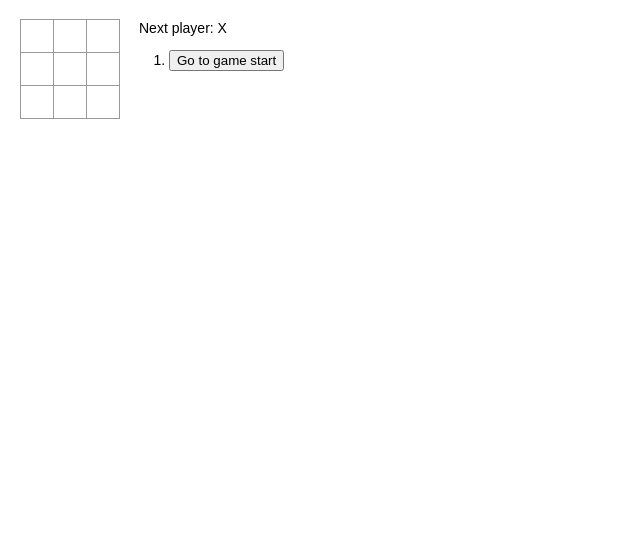
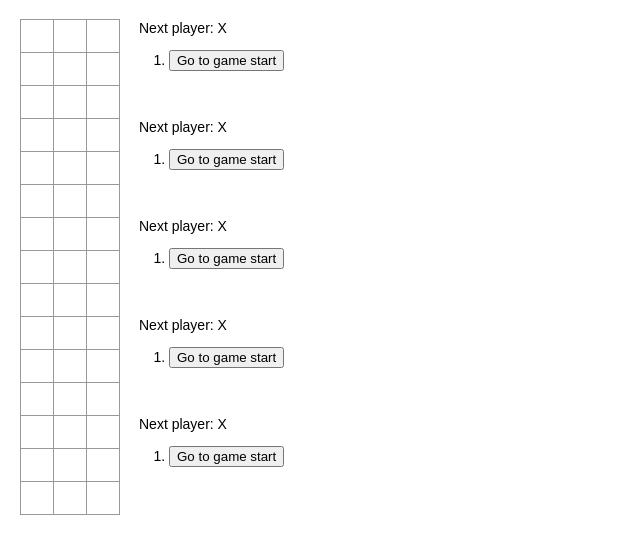
Before and after one commit to Gr0Bert/tictactoe, a React (Create React App) app: page / in a window 1280 px wide. Shown: the top 554 px of the page, without its empty margins (0-640 px from the left). Built offline with nearby package versions, Linux system fonts and the light colour scheme.

Commit message:
independent boards

```diff
--- a/src/index.tsx
+++ b/src/index.tsx
@@ -1,89 +1,100 @@
 import React from 'react';
 import ReactDOM from 'react-dom';
-import {Action, Reducer, createStore} from 'redux';
+import {createStore, Reducer} from 'redux';
 import './index.css';
-import {connect, Provider, useDispatch, useSelector} from "react-redux";
+import {Provider, useDispatch, useSelector} from "react-redux";
 
-enum ActionType {
-    SQUARE_CLICKED = "SQUARE_CLICKED",
-    STEP_CLICKED = "STEP_CLICKED"
+interface GameAction<S> {
+    type: "GAME_ACTION"
+    changeState: ChangeState<S>
 }
 
-interface SquareClicked extends Action<ActionType.SQUARE_CLICKED> {
-    type: ActionType.SQUARE_CLICKED
-    squareIndex: number
+type ChangeState<S> = (state: S) => S
+
+type SquareState = {value: string, isXNext: boolean}
+
+type SquareProps = {
+    value: string
+    dispatcher: GameDispatcher<SquareState>
 }
 
-interface StepClicked extends Action<ActionType.STEP_CLICKED> {
-    type: ActionType.STEP_CLICKED
-    stepNumber: number
+const squareToggled = (): ChangeState<SquareState> => {
+    return (state) => {
+        return {
+            value: state.isXNext ? "X" : "O",
+            isXNext: !state.isXNext
+        }
+    }
 }
 
-type GameAction = SquareClicked | StepClicked
-
-type SquareState = {
-    index: number
-    value: string
-}
-
-type SquareProps = {
-    index: number
-}
-
-const mapGameStateToSquareState = (state: GameState, index: number) => {
-    const step = state.stepNumber
-    const newValue = state.history[step].squares[index]
-    return {
-        index: index,
-        value: newValue
-    } as SquareState
-}
-
-const squareToggled = (i: number) => {
-    return {
-        type: ActionType.SQUARE_CLICKED,
-        squareIndex: i
-    } as SquareClicked
-}
-
-function Square({index}: SquareProps) {
-    const state = useSelector<GameState, SquareState>(state => mapGameStateToSquareState(state, index))
-    const dispatch = useDispatch()
-
+function Square({value, dispatcher}: SquareProps) {
     return (
-        <button className="square" onClick={ () => dispatch(squareToggled(index))}>
-            { state.value }
+        <button className="square" onClick={ () => dispatcher.dispatch(squareToggled())}>
+            { value }
         </button>
     );
 }
 
-function Board() {
-    function renderSquare(i: number) {
-        return <Square index={i} />;
+
+type BoardProps = {
+    board: Field,
+    dispatcher: GameDispatcher<GameState>
+}
+
+function Board({board, dispatcher}: BoardProps) {
+    function squareDispatcher(index: number): GameDispatcher<SquareState> {
+        return fromParentDispatcher<GameState, SquareState>(
+            dispatcher,
+            (arg0) => {
+                return {
+                    value: arg0.history[0].squares[index],
+                    isXNext: arg0.xIsNext
+                }
+            },
+            (arg0, arg1) => {
+                const historyCopy = arg0.history.slice(arg0.stepNumber)
+                const boardCopy: string[] = historyCopy[0].squares.slice()
+                if (calculateWinner(boardCopy) || boardCopy[index] !== "") {
+                    return arg0
+                } else {
+                    boardCopy[index] = arg1.value
+                    historyCopy.unshift({squares: boardCopy})
+                    return {
+                        ...arg0,
+                        history: historyCopy,
+                        xIsNext: arg1.isXNext,
+                        stepNumber: 0
+                    }
+                }
+            }
+        )
+    }
+
+
+    function renderSquare(i: number, value: string) {
+        return <Square value={value} dispatcher={squareDispatcher(i)} />;
     }
 
     return (
         <div>
             <div className="board-row">
-                {renderSquare(0)}
-                {renderSquare(1)}
-                {renderSquare(2)}
+                {renderSquare(0, board.squares[0])}
+                {renderSquare(1, board.squares[1])}
+                {renderSquare(2, board.squares[2])}
             </div>
             <div className="board-row">
-                {renderSquare(3)}
-                {renderSquare(4)}
-                {renderSquare(5)}
+                {renderSquare(3, board.squares[3])}
+                {renderSquare(4, board.squares[4])}
+                {renderSquare(5, board.squares[5])}
             </div>
             <div className="board-row">
-                {renderSquare(6)}
-                {renderSquare(7)}
-                {renderSquare(8)}
+                {renderSquare(6, board.squares[6])}
+                {renderSquare(7, board.squares[7])}
+                {renderSquare(8, board.squares[8])}
             </div>
         </div>
     )
 }
-
-const BoardConnected = connect()(Board)
 
 type Field = {squares: Array<string>}
 
@@ -113,16 +124,24 @@ const calculateWinner = (squares: string[]): string | null => {
     return null;
 }
 
-const jumpTo = (stepNumber: number): StepClicked => {
-    return {
-        type: ActionType.STEP_CLICKED,
-        stepNumber: stepNumber
-    } as StepClicked
+const jumpTo = (stepNumber: number): ChangeState<GameState> => {
+    return (state: GameState) => {
+        return {
+            ...state,
+            stepNumber: stepNumber,
+            xIsNext: (state.history.length - stepNumber) % 2 !== 0
+        }
+    }
 }
 
-function Game() {
-    const state = useSelector<GameState, GameState>(state => state)
-    const dispatch = useDispatch()
+type GameProps = {
+    state: GameState
+    dispatcher: GameDispatcher<GameState>
+}
+
+function Game(props: GameProps) {
+    const state = props.state
+    const boardDispatcher = props.dispatcher
 
     const currentField = state.history[state.stepNumber]
     const winner = calculateWinner(currentField.squares)
@@ -134,7 +153,7 @@ function Game() {
         const jumpStep = historyLength - 1 - move
         return (
             <li key={move}>
-                <button onClick={() => dispatch(jumpTo(jumpStep))}>{desc}</button>
+                <button onClick={() => props.dispatcher.dispatch(jumpTo(jumpStep))}>{desc}</button>
             </li>
         )
     })
@@ -142,7 +161,7 @@ function Game() {
     return (
         <div className="game">
             <div className="game-board">
-                <BoardConnected />
+                <Board board={currentField} dispatcher={boardDispatcher} />
             </div>
             <div className="game-info">
                 <div>{status}</div>
@@ -152,6 +171,30 @@ function Game() {
     );
 }
 
+// ideally should be a method on GameDispatcher
+function fromParentDispatcher<S, S1>(parentDispatcher: GameDispatcher<S>, get: (arg0: S) => S1, set: (arg0: S, arg1: S1) => S): GameDispatcher<S1> {
+    const next = {} as GameDispatcher<S1>
+    next.dispatch = (modify: (arg0: S1) => S1): void => {
+        const newDispatch =  (state: S) => set(state, modify(get(state)))
+        parentDispatcher.dispatch(newDispatch)
+    }
+    return next
+}
+
+interface GameDispatcher<S> {
+    dispatch(modify: ChangeState<S>): void
+}
+
+function makeRootDispatcher<S>(reduxDispatcher: (arg0: any) => void): GameDispatcher<S> {
+    const root = {} as GameDispatcher<S>
+    root.dispatch = (modify: (arg0: S) => S): void => {
+        reduxDispatcher({
+            type: "GAME_ACTION",
+            changeState: (state: S) => modify(state)
+        })
+    }
+    return root
+}
 
 const InitialGameState = {
     history: [
@@ -164,44 +207,52 @@ const InitialGameState = {
 }
 // ========================================
 
-const gameReducer: Reducer<GameState, GameAction> = (state: GameState | undefined, action: GameAction): GameState => {
-    const stateOrInitial = state ? state : InitialGameState
+const gameStates = Array(5).fill(InitialGameState)
+
+const gameReducer: Reducer<Array<GameState>, GameAction<Array<GameState>>> = (state: Array<GameState> | undefined, action: GameAction<Array<GameState>>): Array<GameState> => {
+    const stateOrInitial = state ? state : gameStates
     switch (action.type) {
-        case ActionType.SQUARE_CLICKED:
-            const historyCopy = stateOrInitial.history.slice(stateOrInitial.stepNumber)
-            const stateCopy: string[] = historyCopy[0].squares.slice()
-            if (calculateWinner(stateCopy) || stateCopy[action.squareIndex] !== "") {
-                return stateOrInitial
-            } else {
-                stateCopy[action.squareIndex] = stateOrInitial.xIsNext ? "X" : "O"
-                historyCopy.unshift({squares: stateCopy})
-                return {
-                    history: historyCopy,
-                    xIsNext: !stateOrInitial.xIsNext,
-                    stepNumber: 0
-                }
-            }
+        case "GAME_ACTION": return action.changeState(stateOrInitial)
 
-        case ActionType.STEP_CLICKED:
-            return {
-                ...stateOrInitial,
-                stepNumber: action.stepNumber,
-                xIsNext: (stateOrInitial.history.length - action.stepNumber) % 2 !== 0
-            }
-
-        default: return InitialGameState
+        default: return gameStates
     }
 }
 
-const store: any = createStore<GameState, GameAction, any, any>(
+const store: any = createStore<Array<GameState>, GameAction<Array<GameState>>, any, any>(
     gameReducer,
-    InitialGameState,
     (window as any).__REDUX_DEVTOOLS_EXTENSION__ && (window as any).__REDUX_DEVTOOLS_EXTENSION__()
 )
 
+
+const Root = () => {
+    const reduxDispatcher = useDispatch()
+    const state: Array<GameState> = useSelector<Array<GameState>, Array<GameState>>(state => state)
+    const rootDispatcher = makeRootDispatcher<Array<GameState>>(reduxDispatcher)
+    const games = state.map((gameState, gameIndex) => {
+        const gameDispatcher = makeGameDispatcher(rootDispatcher, gameIndex)
+        return <Game state={gameState} dispatcher={gameDispatcher}/>
+    })
+    return (
+        <div>
+            {games}
+        </div>)
+}
+
+const makeGameDispatcher = (rootDispatcher: GameDispatcher<Array<GameState>>, gameIndex: number) => {
+    return fromParentDispatcher<Array<GameState>, GameState>(
+        rootDispatcher,
+        (arg0) => { return arg0[gameIndex] },
+            (arg0, arg1) => {
+                const stateCopy = arg0.slice()
+                stateCopy[gameIndex] = arg1
+                return stateCopy
+            }
+        )
+}
+
 ReactDOM.render(
     <Provider store={store}>
-        <Game />
+        <Root />
     </Provider>,
     document.getElementById('root')
 );
```
